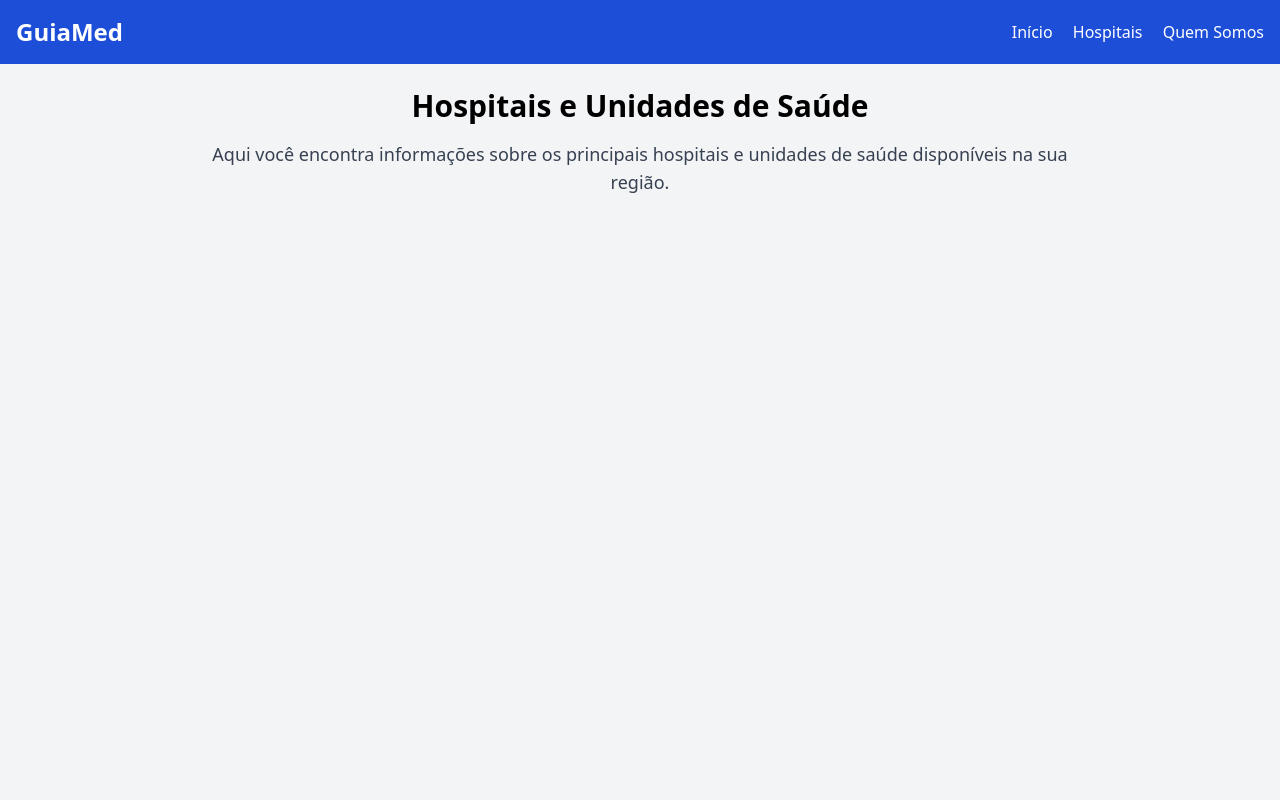
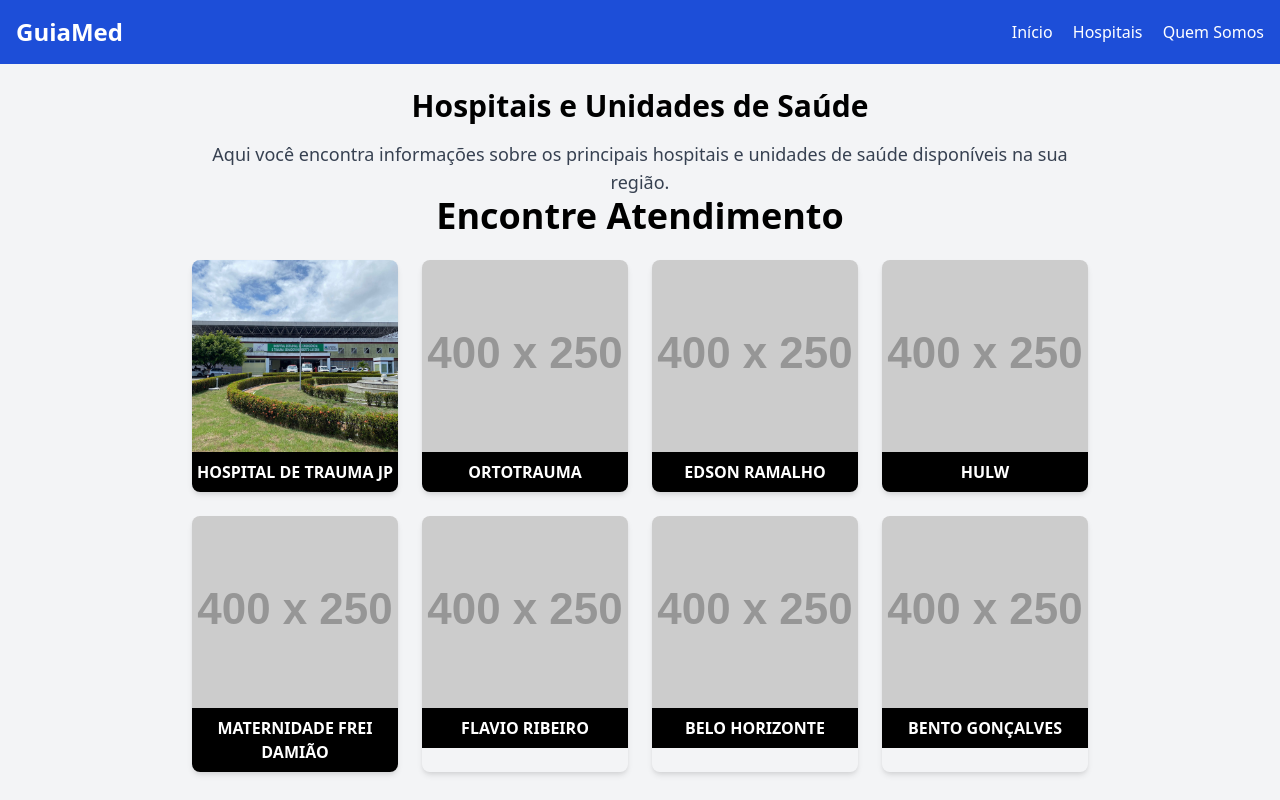
Before and after one commit to IngridRachid/tec_front_end, a plain HTML site: page hospitais.html in a window 1280 px wide. Drawn offline with nearby package versions, Linux system fonts and the light colour scheme; placeholder pictures from the web are drawn by us.

Commit message:
Adcionadas novas estruturas na aba de hospitais.

```diff
--- a/hospitais.html
+++ b/hospitais.html
@@ -24,3 +24,63 @@
         <section class="max-w-4xl mx-auto text-center">
         <h2 class="text-3xl font-semibold mb-4">Hospitais e Unidades de Saúde</h2>
         <p class="text-gray-700 text-lg">Aqui você encontra informações sobre os principais hospitais e unidades de saúde disponíveis na sua região.</p>
+
+        <html lang="pt-br">
+
+<head>
+  <meta charset="UTF-8" />
+  <meta name="viewport" content="width=device-width, initial-scale=1.0" />
+  <title>Destinos do Brasil</title>
+  <link href="https://cdn.jsdelivr.net/npm/tailwindcss@2.2.19/dist/tailwind.min.css" rel="stylesheet">
+</head>
+
+<body class="bg-gray-100 p-6">
+
+  <h1 class="text-4xl font-bold mb-6">Encontre Atendimento</h1>
+
+  <div class="grid grid-cols-1 sm:grid-cols-2 md:grid-cols-3 lg:grid-cols-4 gap-6">
+    <!-- Card -->
+    <div class="rounded-lg shadow-md overflow-hidden">
+      <img src=itrauma.jpeg alt="Alter do Chão" class="w-full h-48 object-cover">
+      <div class="bg-black text-white text-center font-bold py-2">HOSPITAL DE TRAUMA JP</div>
+    </div>
+
+    <div class="rounded-lg shadow-md overflow-hidden">
+      <img src="https://via.placeholder.com/400x250?text=ARACAJU" alt="Aracaju" class="w-full h-48 object-cover">
+      <div class="bg-black text-white text-center font-bold py-2">ORTOTRAUMA</div>
+    </div>
+
+    <div class="rounded-lg shadow-md overflow-hidden">
+      <img src="https://via.placeholder.com/400x250?text=ARRAIAL+D%27AJUDA" alt="Arraial D'Ajuda" class="w-full h-48 object-cover">
+      <div class="bg-black text-white text-center font-bold py-2">EDSON RAMALHO</div>
+    </div>
+
+    <div class="rounded-lg shadow-md overflow-hidden">
+      <img src="https://via.placeholder.com/400x250?text=ARRAIAL+DO+CABO" alt="Arraial do Cabo" class="w-full h-48 object-cover">
+      <div class="bg-black text-white text-center font-bold py-2">HULW</div>
+    </div>
+
+    <div class="rounded-lg shadow-md overflow-hidden">
+      <img src="https://via.placeholder.com/400x250?text=BALNEÁRIO+CAMBORIÚ" alt="Balneário Camboriú" class="w-full h-48 object-cover">
+      <div class="bg-black text-white text-center font-bold py-2">MATERNIDADE FREI DAMIÃO</div>
+    </div>
+
+    <div class="rounded-lg shadow-md overflow-hidden">
+      <img src="https://via.placeholder.com/400x250?text=BELÉM" alt="Belém" class="w-full h-48 object-cover">
+      <div class="bg-black text-white text-center font-bold py-2">FLAVIO RIBEIRO</div>
+    </div>
+
+    <div class="rounded-lg shadow-md overflow-hidden">
+      <img src="https://via.placeholder.com/400x250?text=BELO+HORIZONTE" alt="Belo Horizonte" class="w-full h-48 object-cover">
+      <div class="bg-black text-white text-center font-bold py-2">BELO HORIZONTE</div>
+    </div>
+
+    <div class="rounded-lg shadow-md overflow-hidden">
+      <img src="https://via.placeholder.com/400x250?text=BENTO+GONÇALVES" alt="Bento Gonçalves" class="w-full h-48 object-cover">
+      <div class="bg-black text-white text-center font-bold py-2">BENTO GONÇALVES</div>
+    </div>
+  </div>
+
+</body>
+
+</html>
```
Also changed, not shown: quem-somos.html (+1 -1 lines), itrauma.jpeg (added).
